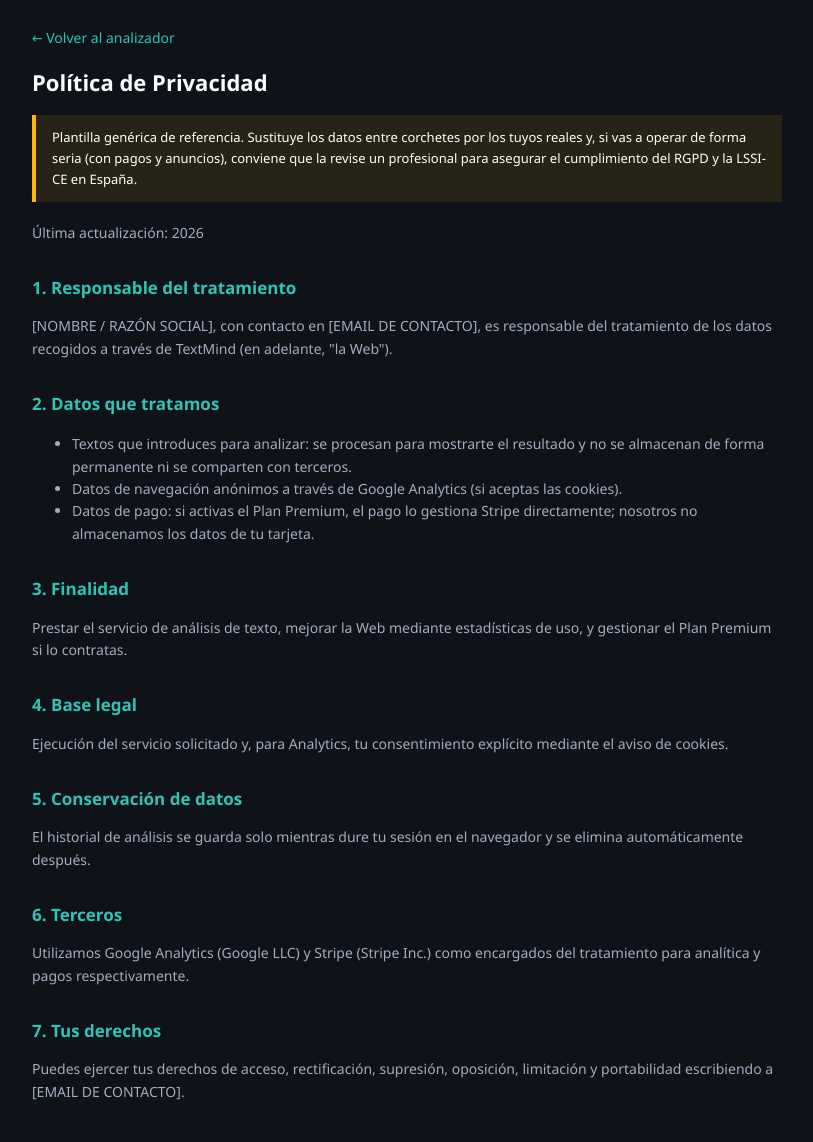
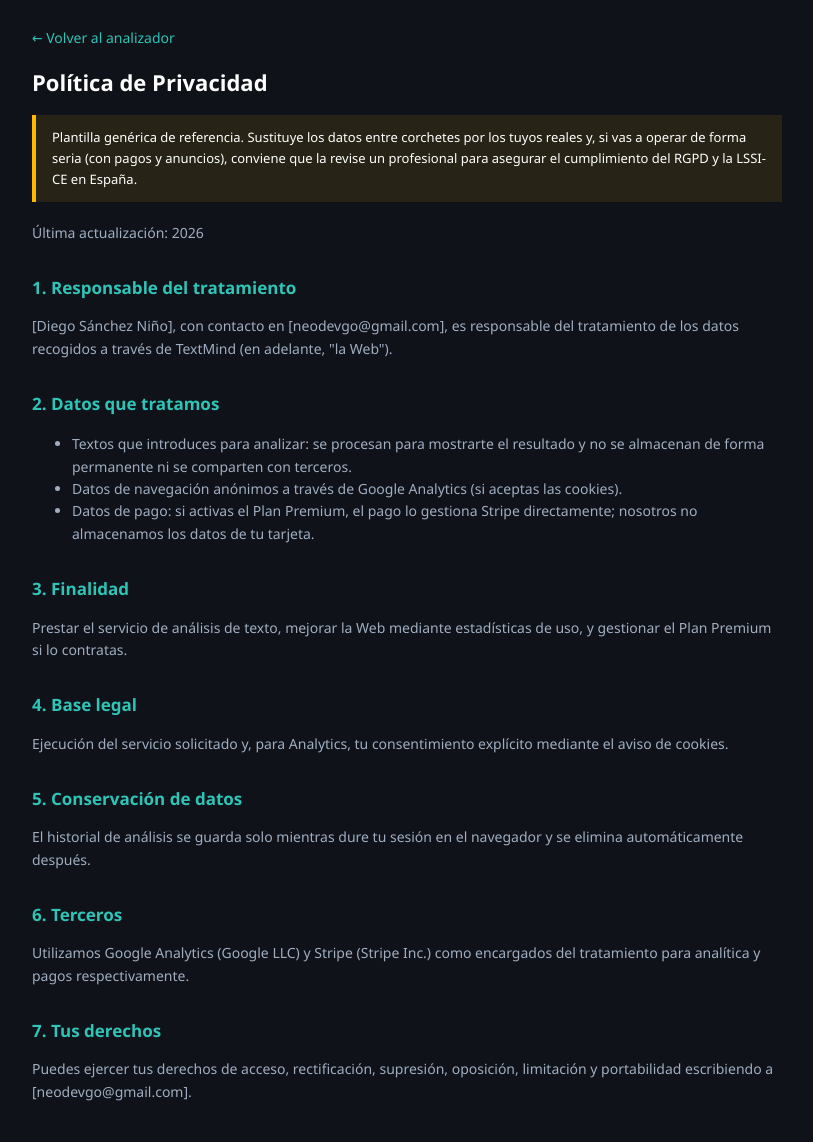
Before and after one commit to neodevgo-prog/mi-contador-web, a Flask app: page /privacidad in a window 1280 px wide. Shown: the whole page, without its empty margins (233-1046 px from the left). Run offline with Flask 3, Linux system fonts and the light colour scheme.

Commit message:
tu mensaje aquí

```diff
--- a/templates/privacidad.html
+++ b/templates/privacidad.html
@@ -56,7 +56,7 @@
 
         <h2>1. Responsable del tratamiento</h2>
         <p>
-            [NOMBRE / RAZÓN SOCIAL], con contacto en [EMAIL DE CONTACTO], es responsable del
+            [Diego Sánchez Niño], con contacto en [neodevgo@gmail.com], es responsable del
             tratamiento de los datos recogidos a través de TextMind (en adelante, "la Web").
         </p>
 
@@ -80,7 +80,7 @@
         <p>Utilizamos Google Analytics (Google LLC) y Stripe (Stripe Inc.) como encargados del tratamiento para analítica y pagos respectivamente.</p>
 
         <h2>7. Tus derechos</h2>
-        <p>Puedes ejercer tus derechos de acceso, rectificación, supresión, oposición, limitación y portabilidad escribiendo a [EMAIL DE CONTACTO].</p>
+        <p>Puedes ejercer tus derechos de acceso, rectificación, supresión, oposición, limitación y portabilidad escribiendo a [neodevgo@gmail.com].</p>
     </div>
 </body>
 </html>
```
